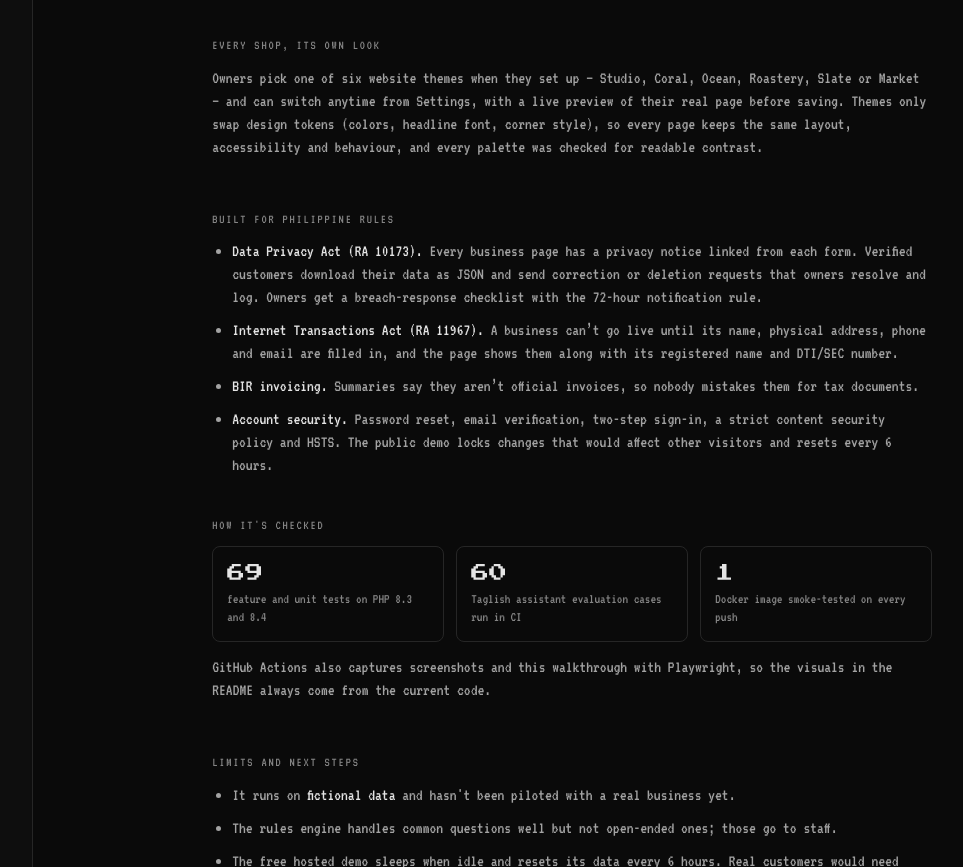
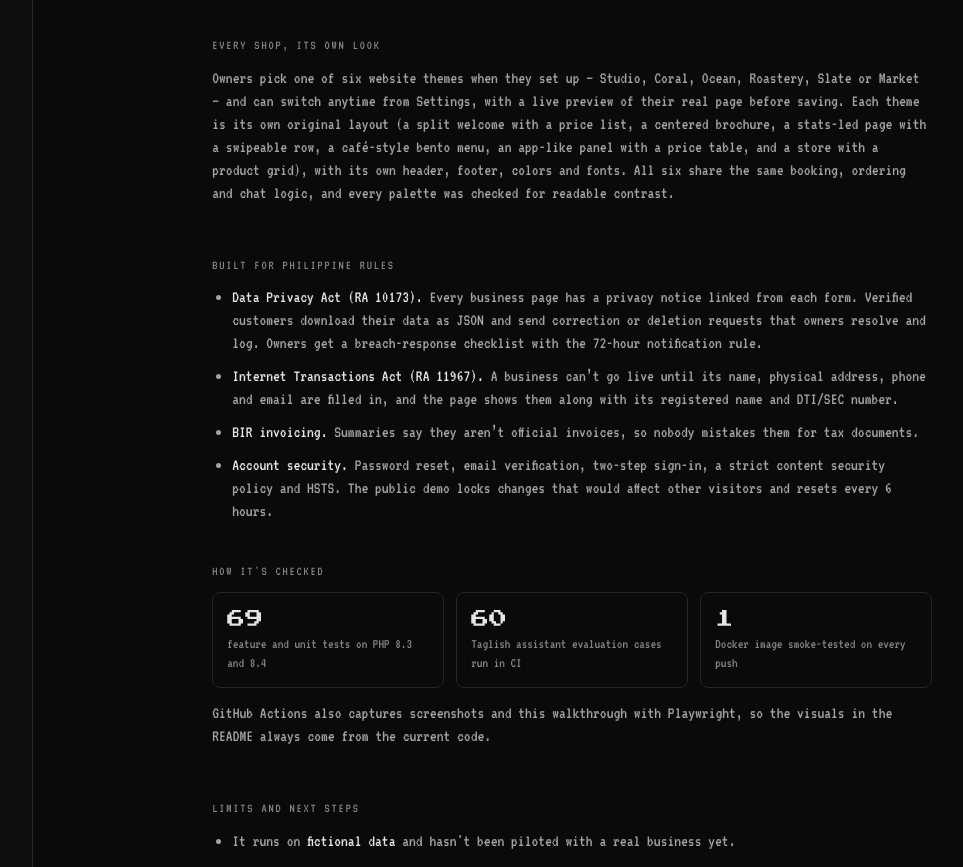
Before and after one commit to ashweak/ashweak.github.io, a plain HTML site: page vendra/case-study.html in a window 1280 px wide. Shown: the part 1919-2786 px from the top of the page, without its empty margins (168-1131 px from the left). Drawn offline with Linux system fonts and the light colour scheme.

Commit message:
Vendra: themes now include their own layouts
Co-Authored-By: Claude Opus 5.5 <noreply@anthropic.com>
Claude-Session: https://claude.ai/code/session_01Py1rjY5bqpvvzrjDEHGtmS

```diff
--- a/vendra/case-study.html
+++ b/vendra/case-study.html
@@ -194,7 +194,7 @@ main [style*="background: var(--c121212)"]:hover{border-color:var(--c3a3a3a)}
 
 <section>
 <h2>Every shop, its own look</h2>
-<p>Owners pick one of six website themes when they set up — Studio, Coral, Ocean, Roastery, Slate or Market — and can switch anytime from Settings, with a live preview of their real page before saving. Themes only swap design tokens (colors, headline font, corner style), so every page keeps the same layout, accessibility and behaviour, and every palette was checked for readable contrast.</p>
+<p>Owners pick one of six website themes when they set up — Studio, Coral, Ocean, Roastery, Slate or Market — and can switch anytime from Settings, with a live preview of their real page before saving. Each theme is its own original layout (a split welcome with a price list, a centered brochure, a stats-led page with a swipeable row, a café-style bento menu, an app-like panel with a price table, and a store with a product grid), with its own header, footer, colors and fonts. All six share the same booking, ordering and chat logic, and every palette was checked for readable contrast.</p>
 </section>
 
 <section>
```
Also changed, not shown: projects.html (+1 -1 lines).
